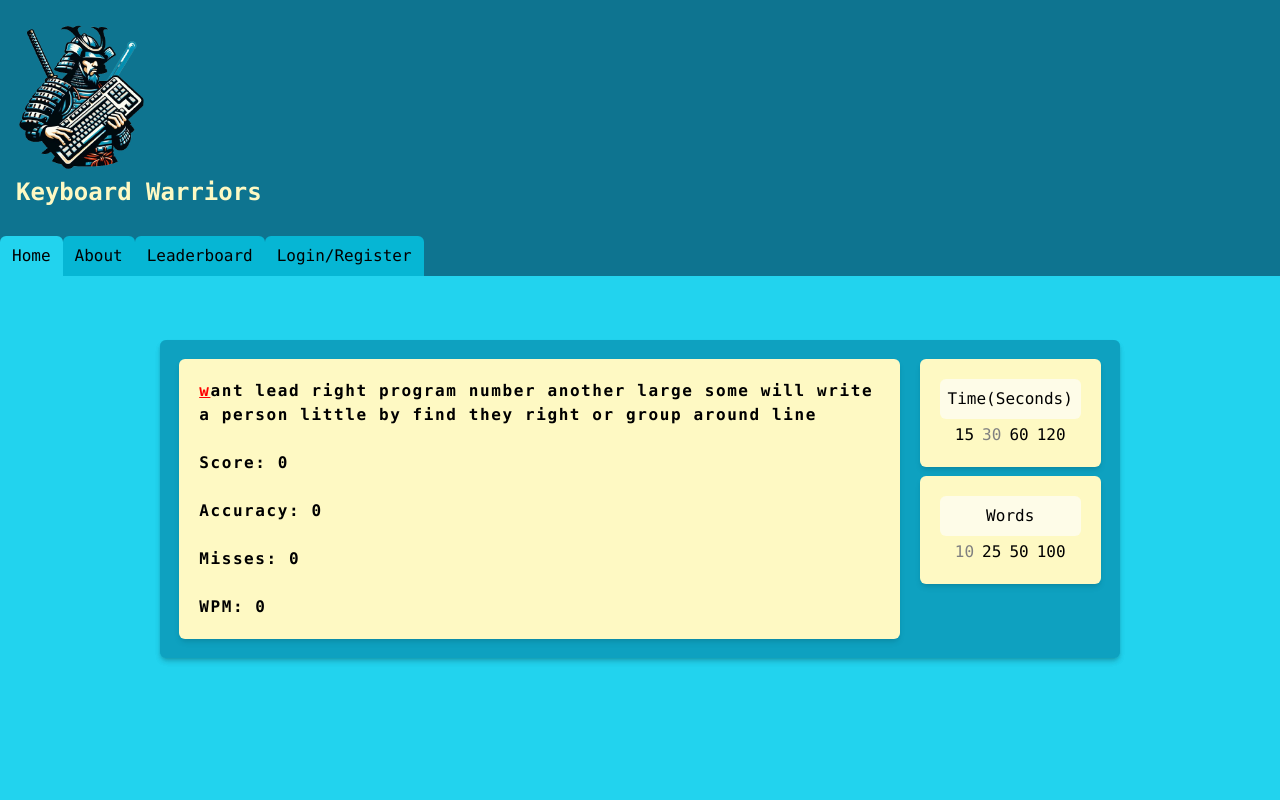
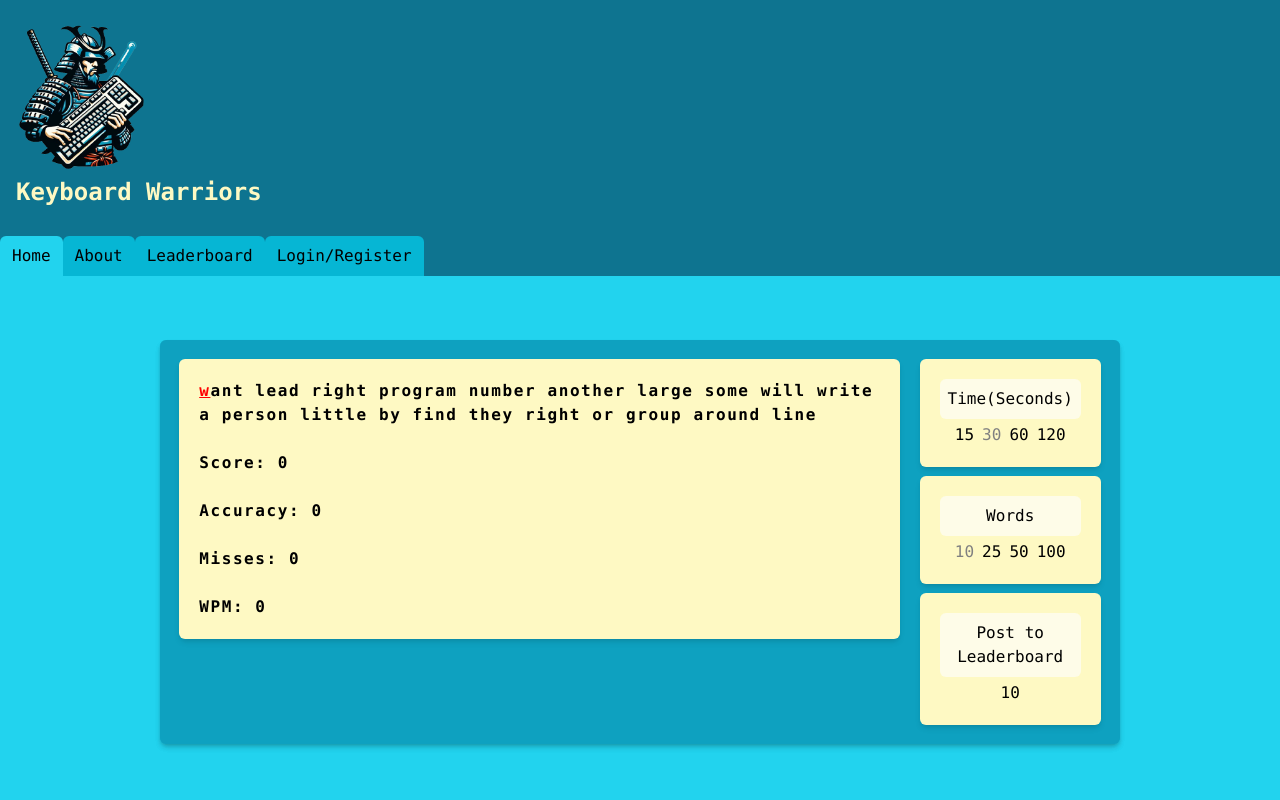
Before and after one commit to CNocilo/Project-Keyboard-Warrior, a React (Vite) app in the folder frontend/: page / in a window 1280 px wide. Shown: the top 800 px of the page. Built offline with nearby package versions, Linux system fonts and the light colour scheme; no server answers.

Commit message:
5050 chance this works

```diff
--- a/frontend/src/components/MainBodyGame.jsx
+++ b/frontend/src/components/MainBodyGame.jsx
@@ -2,7 +2,7 @@
 import React, { useState, useEffect, useContext } from 'react'
 
 const MainBodyGame = () => {
-  const [isRunning, setIsRunning] = useState(true);
+  const [isFinished, setIsFinished] = useState(false);
   const [score, setScore] = useState(0);
   const [currentChar, setCurrentChar] = useState(0);
   const [currentWord, setCurrentWord] = useState("");
@@ -50,6 +50,32 @@ const MainBodyGame = () => {
     //reInit();
   }
 
+  const handleLeaderboard = async () => {
+    try{
+        const response = await fetch('http://localhost:8000/api/finishedgame', {
+            method: "POST",
+            credentials: 'include',
+            headers: {
+                "Content-Type" : "application/json",
+            },
+            body: JSON.stringify({ wpm })
+        })
+        const result = await response.json()
+
+
+        if (!response.ok) {
+            alert("Error when signing in.")
+            throw new Error('Error with signing into network');
+        }
+        else {
+            alert(`User logged in! Welcome ${username}!`)
+        }
+
+      } catch (error) {
+          console.error('Error during login', error)
+      }
+  }
+
   const fetchLogin = async () => {
     try {
       const response = await fetch('http://localhost:8000/api/checkloggedin', {
@@ -84,20 +110,21 @@ const MainBodyGame = () => {
       setStartTime(Date.now());
     }
 
-    if (inputChar === targetChar && isRunning) {
+    if (inputChar === targetChar && !isFinished) {
       setScore(score + 1);
 
       setCurrentChar(currentChar + 1);
 
-      if (currentChar >= currentWord.length - 1 && passage.length > 0) {
+      if (currentChar >= currentWord.length - 1) {
         setWordHistory((prev) => [...prev, currentWord]);
         setCurrentWord(passage[0]);
         setPassage((prev) => prev.slice(1));
         setCurrentChar(0);
       }
-      //else if (passage.length === 0) {
-        //setIsRunning(false);
-      //}
+      else if (currentChar === currentWord.length - 2 && passage.length === 0){
+        handleLeaderboard();
+        setIsFinished(true);
+      }
     }
     else if (event.key !== 'Shift' && event.key !== 'CapsLock') {
       setMisses(misses + 1);
@@ -108,7 +135,7 @@ const MainBodyGame = () => {
   useEffect(() => {
     // Add event listener for keydown event
     window.addEventListener('keydown', keyDown);
-    if (isRunning) {
+    if (!isFinished) {
       setEndTime(Date.now());
       if (score > 3) {
         setWPM(Math.round((score * (60 / ((endTime - startTime) / 1000))) / 5));
@@ -210,6 +237,19 @@ const MainBodyGame = () => {
 
            </div>
         </div>
+        <div className="container mt-[5%] bg-yellow-100 p-5 rounded-md justify-center font-mono shadow-md">
+            <div className="bg-yellow-50 p-2 text-center rounded-md">
+                Post to Leaderboard
+            </div>
+           <div className="flex space-x-2 pt-1 justify-center">
+                <button
+                    onClick={() => handleLeaderboard()}
+                    style={{ color: words === (isFinished ? 'gray' : 'black' )}}>
+                <p>
+                    10
+                </p></button>
+           </div>
+        </div>
     </section>
     </div>
   )
```
